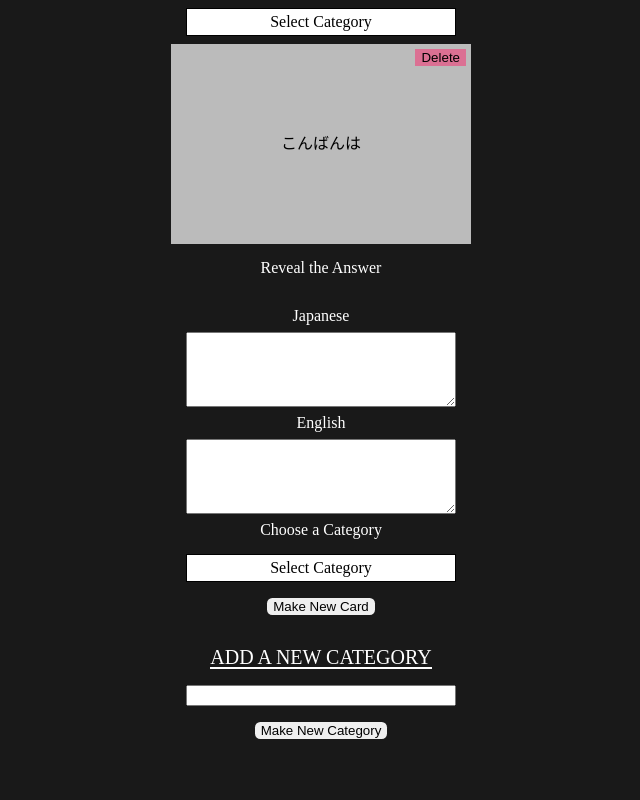
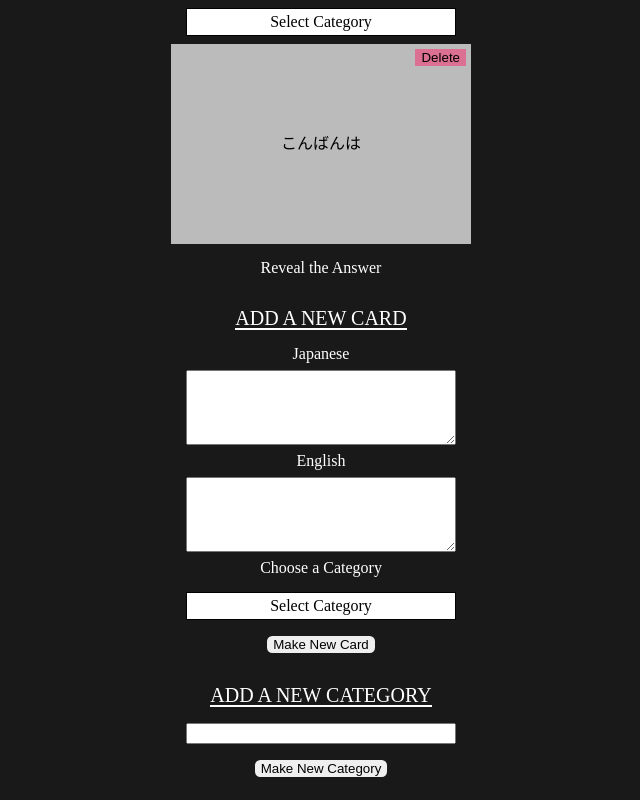
Before and after one commit to DerekPixel/japanese-flashcards, a React (Create React App) app: page / in a window 1280 px wide. Shown: the whole page, without its empty margins (319-959 px from the left). Built offline with nearby package versions, Linux system fonts and the light colour scheme.

Commit message:
fomatting

```diff
--- a/src/components/Newcard.jsx
+++ b/src/components/Newcard.jsx
@@ -38,8 +38,16 @@ const Newcard = ({allCards, setAllCards, setRandomizedCards, resetCard, selected
   return (
 
     <div className='new-card'>
+
+      <h2>ADD A NEW CARD</h2>
+
       <label htmlFor='japanese' >Japanese</label>
-      <textarea name="japanese" id="jap" value={japaneseInput} onChange={(e) => setJapaneseInput(e.target.value)} ></textarea>
+      <textarea
+        name="japanese"
+        id="jap"
+        value={japaneseInput}
+        onChange={(e) => setJapaneseInput(e.target.value)}
+      ></textarea>
       <label htmlFor="english">English</label>
       <textarea name="english" id="eng" value={engInput} onChange={(e) => setEngInput(e.target.value)} ></textarea>
       <label htmlFor="category">Choose a Category</label>
```
